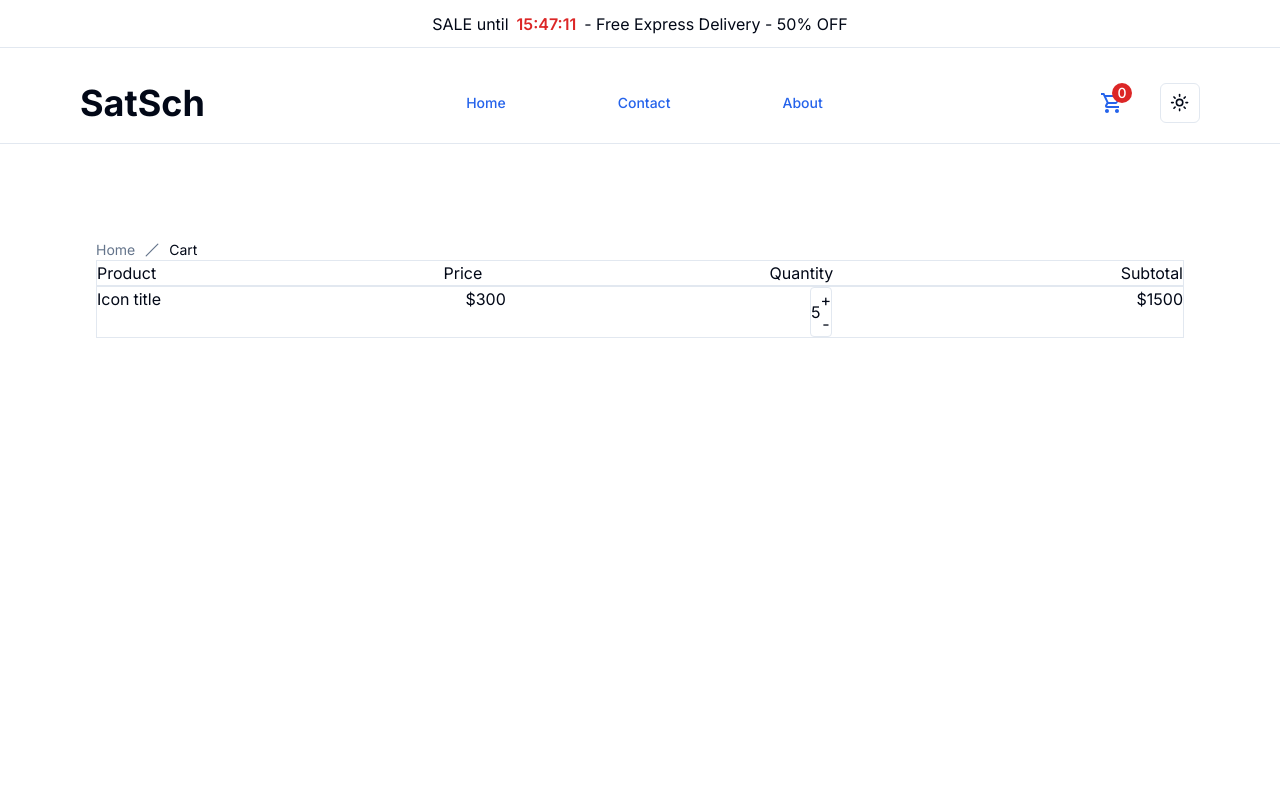
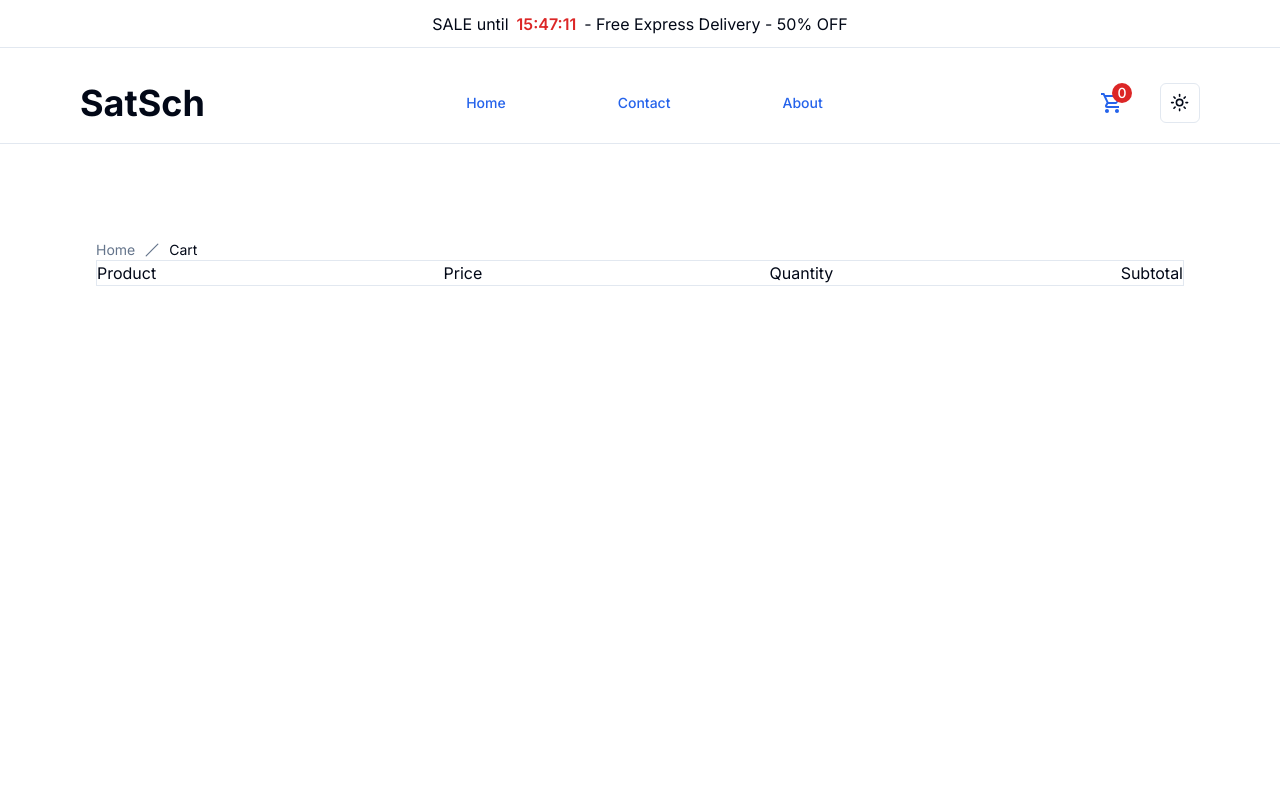
Before and after one commit to DayanWalter/satschool, a Next.js app: page /cart in a window 1280 px wide. Shown: the top 800 px of the page. Built offline with nearby package versions, Linux system fonts and the light colour scheme.

Commit message:
Added use client in cart page.tsx

```diff
--- a/src/app/cart/page.tsx
+++ b/src/app/cart/page.tsx
@@ -1,3 +1,4 @@
+"use client";
 import React from "react";
 import { Slash } from "lucide-react";
 
@@ -9,8 +10,12 @@ import {
   BreadcrumbPage,
   BreadcrumbSeparator,
 } from "@/components/ui/breadcrumb";
+import { useCart } from "@/components/CartContext";
 
 export default function Cart() {
+  const { cart, incrementQuantity, decrementQuantity, removeFromCart } =
+    useCart();
+
   return (
     <main className="flex min-h-screen flex-col items-center justify-between p-24">
       <div className="flex w-full flex-col">
@@ -37,25 +42,30 @@ export default function Cart() {
             <p>Subtotal</p>
           </div>
           {/* Cart Item */}
-          <div className="flex justify-between border">
+
+          {cart.map((product) => (
+            <div key={product.id} className="flex justify-between border">
               {/* Product */}
               <div className="flex gap-1">
                 <p>Icon</p>
-              <p>title</p>
+                <p>{product.title}</p>
               </div>
               {/* Price */}
-            <p>$300</p>
+              <p>${product.price.toFixed(2)}</p>
               {/* Quantity */}
               <div className="flex items-center rounded border">
-              <p>5</p>
+                <p>{product.quantityInCart}</p>
                 <div className="flex flex-col">
                   <button>+</button>
                   <button>-</button>
                 </div>
               </div>
               {/* Subtotal */}
-            <p>$1500</p>
+              <p>
+                ${product.price.toFixed(2)} x {product.quantityInCart}
+              </p>
             </div>
+          ))}
         </div>
       </div>
       Cart Page
--- a/src/components/ProductCard.tsx
+++ b/src/components/ProductCard.tsx
@@ -8,7 +8,6 @@ export default function ProductCard({ product }: { product: Product }) {
   const { addToCart, cart } = useCart();
   const isProductInCart = cart.some((item) => item.id === product.id);
 
-  console.log(cart);
   return (
     <div className=" flex h-80 flex-col justify-between ">
       <div
```
Lines whose indentation alone changed are shown as unchanged.
